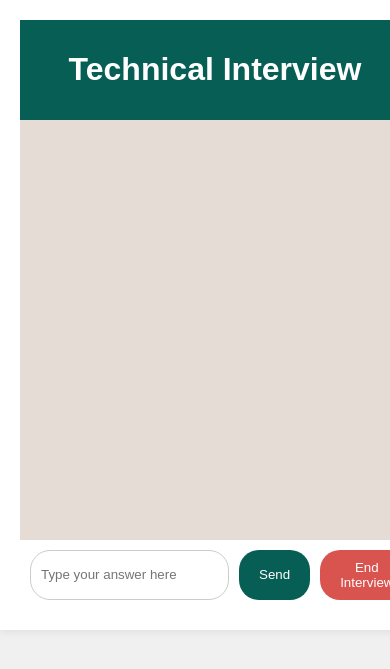
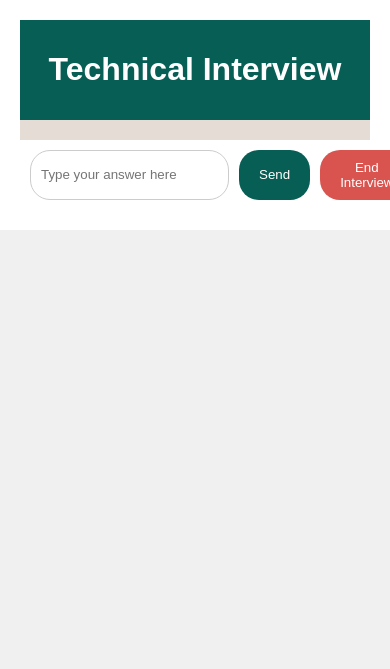
Before and after one commit to Arav1ndE5/InterviewBot, a Flask app: page /interview in a window 390 px wide. Shown: the top 669 px of the page. Run offline with Flask 3, Linux system fonts and the light colour scheme.

Commit message:
responsive

```diff
--- a/static/style.css
+++ b/static/style.css
@@ -1,29 +1,40 @@
+/* Global styles */
 body {
     font-family: Arial, sans-serif;
     background-color: #f0f0f0;
     margin: 0;
     padding: 0;
 }
+
+/* Container for the chat */
 .chat-container {
     width: 100%;
-    max-width: 600px;
+    max-width: 600px; /* Adjust maximum width as needed */
     margin: 0 auto;
     padding: 20px;
     background-color: #ffffff;
     box-shadow: 0 0 10px rgba(0, 0, 0, 0.1);
+    box-sizing: border-box; /* Ensure padding and border are included in width */
 }
+
+/* Header styles */
 .chat-header {
     background-color: #075e54;
     color: #ffffff;
     padding: 10px;
     text-align: center;
 }
+
+/* Messages area */
 .chat-messages {
-    height: 400px;
+    height: 300px; /* Fixed height for messages area */
+    max-height: 60vh; /* Limit height, and use viewport height for responsiveness */
     overflow-y: scroll;
     padding: 10px;
     background-color: #e5ddd5;
 }
+
+/* Chat bubbles */
 .chat-bubble {
     max-width: 80%;
     margin: 10px 0;
@@ -33,45 +44,55 @@ body {
     font-size: 14px;
     line-height: 1.5;
 }
+
 .chat-bubble.user {
     background-color: #dcf8c6;
     margin-left: auto;
     margin-right: 0;
 }
+
 .chat-bubble.assistant {
     background-color: #ffffff;
     margin-left: 0;
     margin-right: auto;
 }
+
+/* Input area */
 .chat-input-container {
     display: flex;
     padding: 10px;
     background-color: #ffffff;
 }
+
 .chat-input {
     flex: 1;
     padding: 10px;
     border: 1px solid #cccccc;
     border-radius: 20px;
+    box-sizing: border-box; /* Ensure padding and border are included in width */
 }
+
+.chat-submit, .chat-end {
+    padding: 10px 20px;
+    border-radius: 20px;
+    cursor: pointer;
+}
+
 .chat-submit {
     margin-left: 10px;
-    padding: 10px 20px;
     background-color: #075e54;
     color: #ffffff;
     border: none;
-    border-radius: 20px;
-    cursor: pointer;
 }
+
 .chat-end {
     margin-left: 10px;
-    padding: 10px 20px;
     background-color: #d9534f;
     color: #ffffff;
     border: none;
-    border-radius: 20px;
-    cursor: pointer;
 }
+
+/* Spinner animation */
 .spinner {
     display: none;
     width: 50px;
@@ -86,7 +107,21 @@ body {
     transform: translate(-50%, -50%);
 }
 
+/* Keyframes for spinner animation */
 @keyframes spin {
     0% { transform: rotate(0deg); }
     100% { transform: rotate(360deg); }
 }
+
+/* Responsive adjustments */
+@media only screen and (max-width: 600px) {
+    .chat-container {
+        max-width: 100%; /* Adjust to full width on smaller screens */
+        box-shadow: none; /* Remove shadow on smaller screens if necessary */
+    }
+
+    .chat-messages {
+        height: auto; /* Auto height for messages area */
+        max-height: none; /* Reset maximum height */
+    }
+}
```
